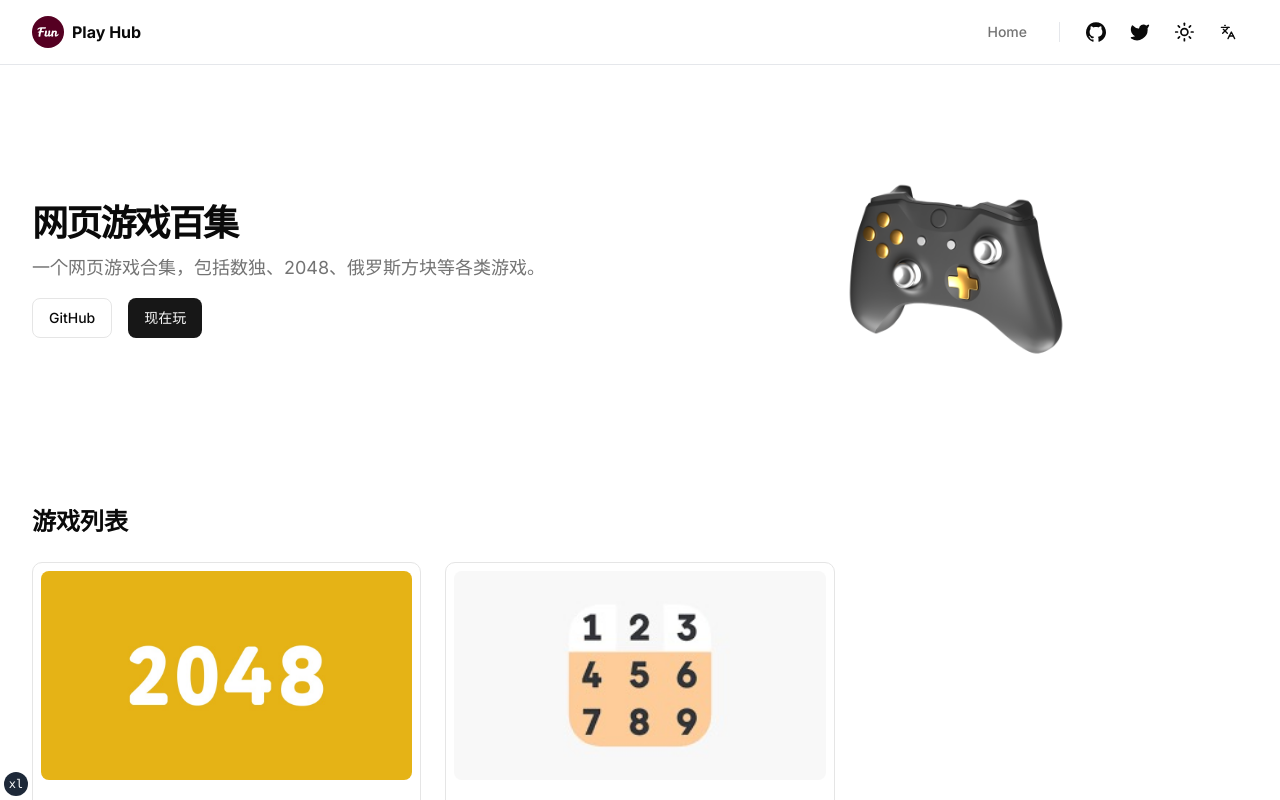
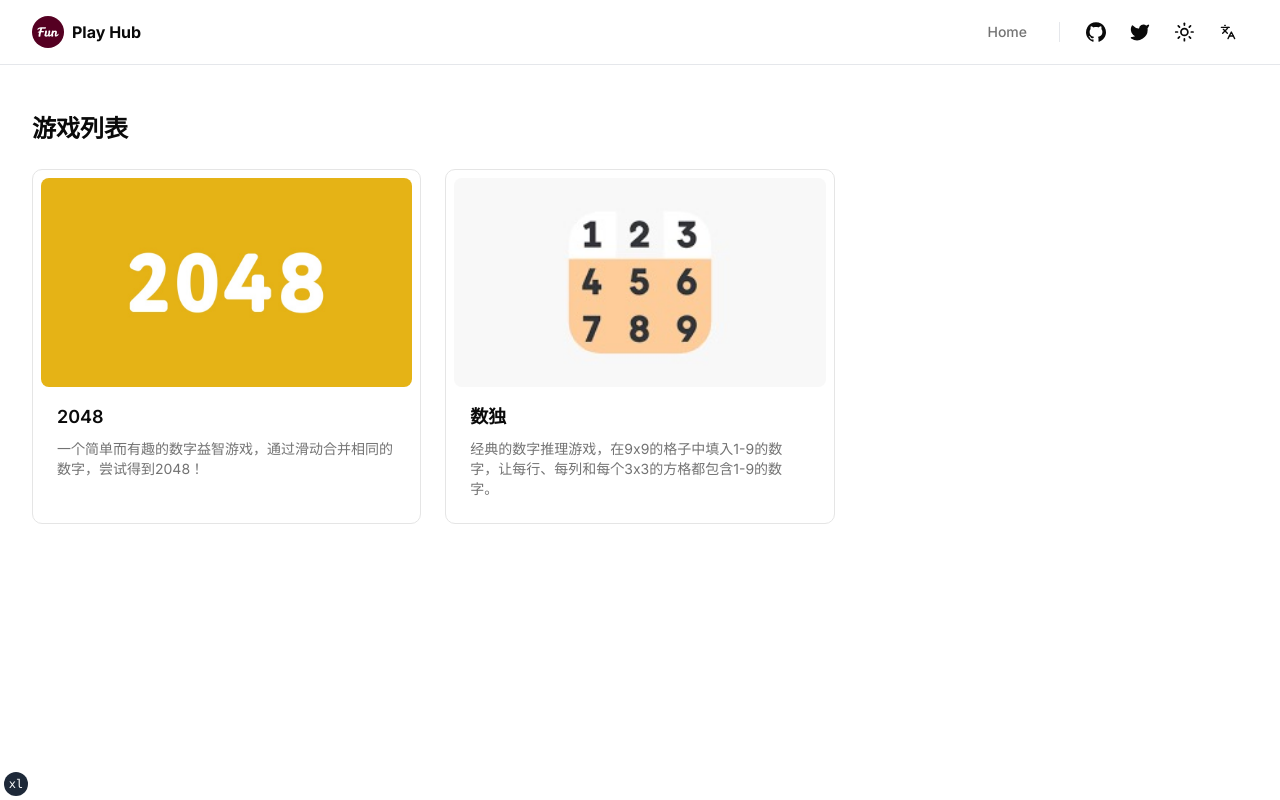
Before and after one commit to JiuRanYa/web-games, a Next.js app: page /en in a window 1280 px wide. Shown: the top 800 px of the page. Built offline with nearby package versions, Linux system fonts and the light colour scheme.

Commit message:
feat: simplify IndexPage layout by removing unnecessary divs for cleaner structure

```diff
--- a/app/[locale]/page.tsx
+++ b/app/[locale]/page.tsx
@@ -1,25 +1,19 @@
 'use client'
 
-import Link from 'next/link'
-import Image from 'next/image'
-
-import { siteConfig } from '@/config/site'
-import { buttonVariants } from '@/components/ui/button'
 import { games } from '@/config/games'
 import { GameCard } from '@/components/games/game-card'
-import { use3DEffect } from '@/core/hooks/use3DEffect'
 
 export default function IndexPage() {
-  const controllerRef = use3DEffect<HTMLDivElement>({
-    intensity: 4,
-    perspective: 1200,
-    smooth: 0.25
-  })
+  // const controllerRef = use3DEffect<HTMLDivElement>({
+  //   intensity: 4,
+  //   perspective: 1200,
+  //   smooth: 0.25
+  // })
 
   return (
-    <section className="container grid items-center gap-6 pb-8 pt-6 md:py-10">
-      <div className="relative flex flex-row items-center gap-8 py-12 my-12">
-        <div className="flex flex-col gap-4">
+    <section className="container grid items-center gap-6">
+      {/* <div className="relative flex flex-row items-center gap-8 py-12 my-12"> */}
+      {/* <div className="flex flex-col gap-4">
           <div className="flex max-w-[980px] flex-col items-start gap-2">
             <h1 className="text-3xl font-extrabold leading-tight tracking-tighter md:text-4xl">
               网页游戏百集
@@ -55,7 +49,7 @@ export default function IndexPage() {
             priority
           />
         </div>
-      </div>
+      </div> */}
 
       <div className="mt-12">
         <h2 className="mb-6 text-2xl font-bold">游戏列表</h2>
```
